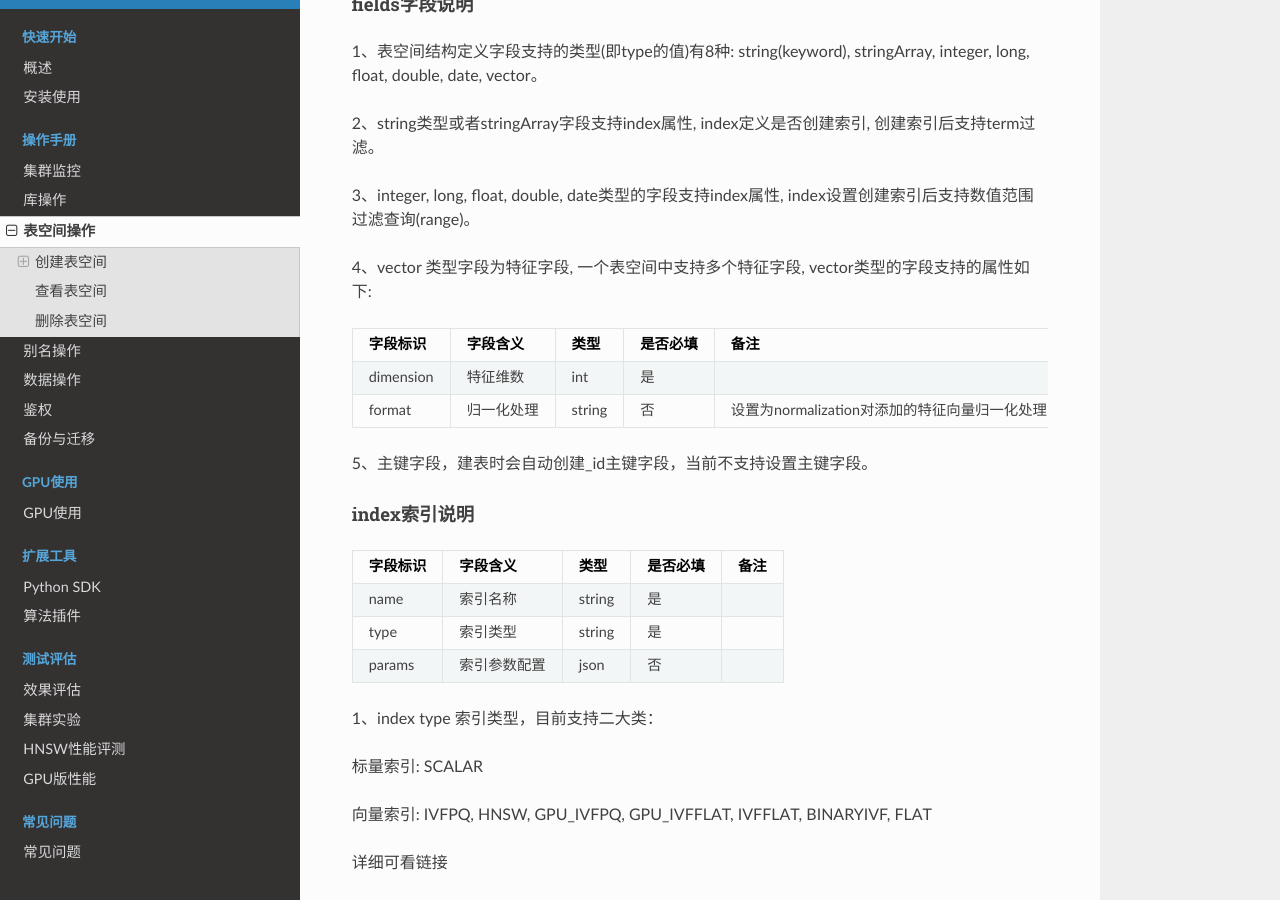
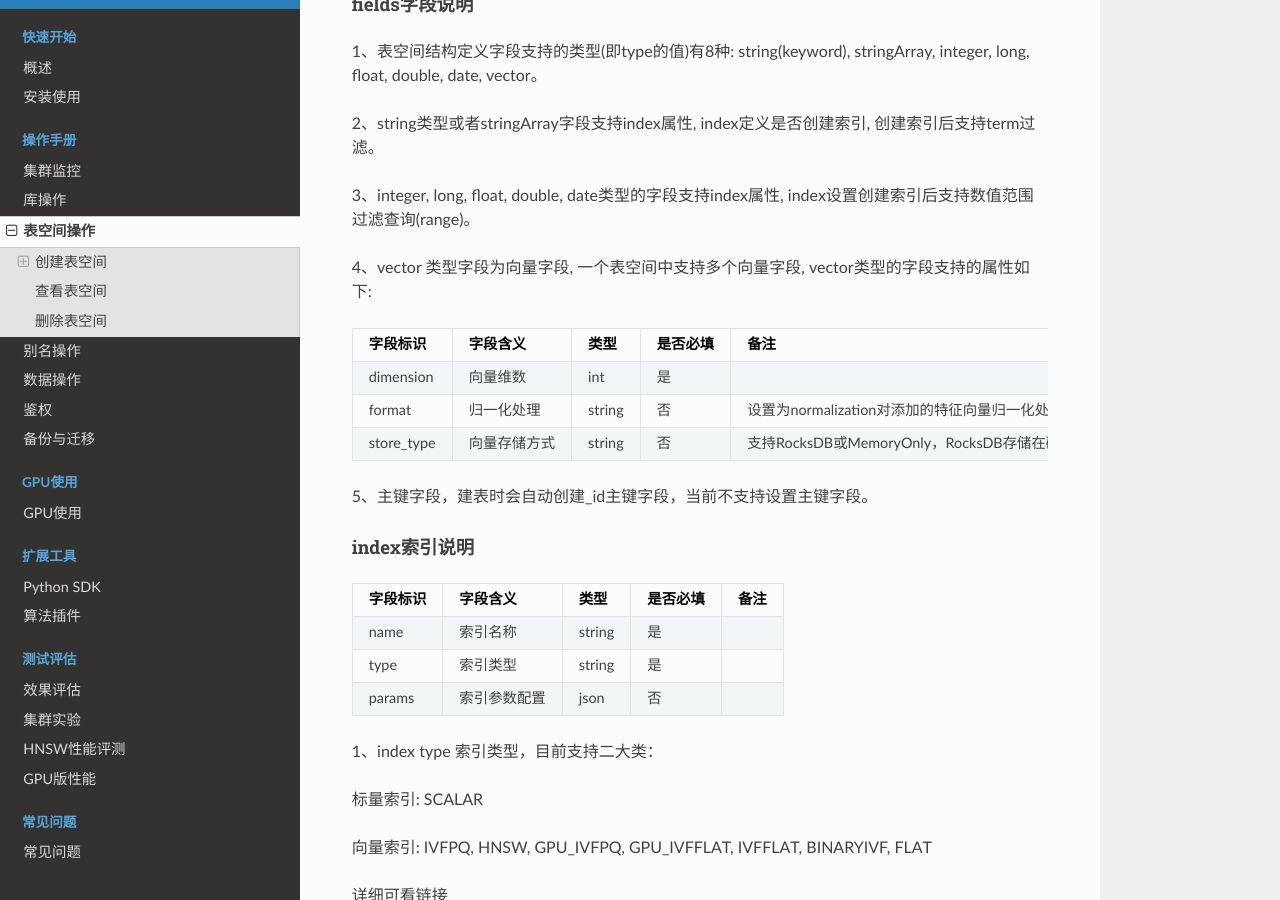
Before and after one commit to vearch/zh_docs, a Sphinx documentation site: the page built from docs/source/use_op/op_space.rst, in a window 1280 px wide and 900 px high, scrolled down 1751 px. Built offline with Sphinx 7.4.7 and the Read the Docs theme 3.1.0, drawn with Linux system fonts in a browser that asks for light colours; pages that are not in the unit, such as notebooks, are missing from menus.

Commit message:
perf: update vector field doc and add store_type

```diff
--- a/docs/source/use_op/op_space.rst
+++ b/docs/source/use_op/op_space.rst
@@ -99,14 +99,17 @@ fields字段说明
 
 3、integer, long, float, double, date类型的字段支持index属性, index设置创建索引后支持数值范围过滤查询(range)。
 
-4、vector 类型字段为特征字段, 一个表空间中支持多个特征字段, vector类型的字段支持的属性如下:
+4、vector 类型字段为向量字段, 一个表空间中支持多个向量字段, vector类型的字段支持的属性如下:
 
 +-------------+---------------+---------------+----------+----------------------------------------------+
 |字段标识     |字段含义       |类型           |是否必填  |备注                                          |
 +=============+===============+===============+==========+==============================================+
-|dimension    |特征维数       |int            |是        |                                              |
+|dimension    |向量维数       |int            |是        |                                              |
 +-------------+---------------+---------------+----------+----------------------------------------------+
 |format       |归一化处理     |string         |否        |设置为normalization对添加的特征向量归一化处理 |
++-------------+---------------+---------------+----------+----------------------------------------------+
+|store_type   |向量存储方式   |string         |否        |支持RocksDB或MemoryOnly，RocksDB存储在磁盘,   |
+|             |               |               |          |MemoryOnly存储在内存                          |
 +-------------+---------------+---------------+----------+----------------------------------------------+
 
 5、主键字段，建表时会自动创建_id主键字段，当前不支持设置主键字段。
```
